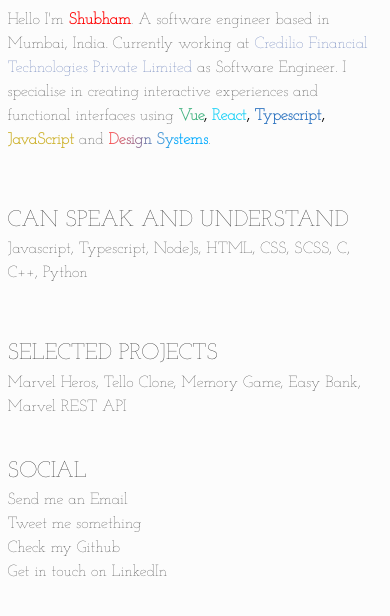
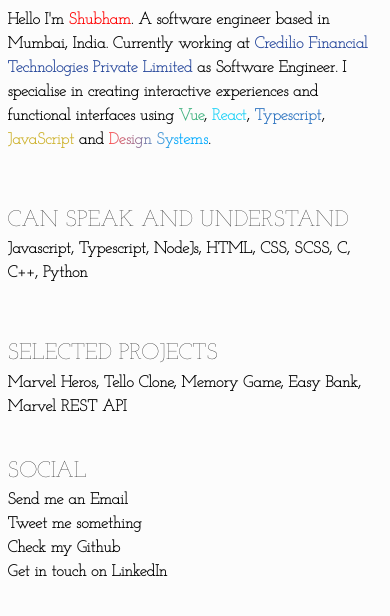
Before and after one commit to 10shubham01/Portfolio, a Nuxt app: page / in a window 390 px wide. Shown: the top 616 px of the page. Built offline with nearby package versions, Linux system fonts and the light colour scheme.

Commit message:
text color added

```diff
--- a/layouts/default.vue
+++ b/layouts/default.vue
@@ -11,7 +11,7 @@
   name: "DefaultLayout",
 };
 </script>
-<style scoped>
+<style lang="scss" scoped>
 #app {
   font-family: "Josefin Slab", serif;
   background: #fcfcfc;
@@ -20,5 +20,8 @@
   margin: 0;
   box-sizing: border-box;
   overflow: hidden;
+  @media (max-width: 768px) {
+    font-weight: bold !important;
+  }
 }
 </style>
```
